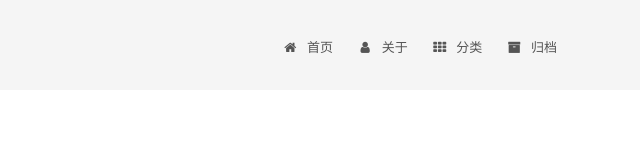
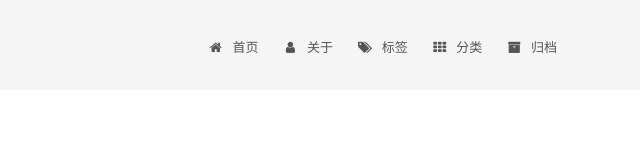
Before and after one commit to captaineggi/blog, a plain HTML site: page 2018/07/06/New-Start/index.html in a window 1280 px wide. Shown: the top 167 px of the page, 423-1063 px from the left. Drawn offline with Linux system fonts and the light colour scheme; a script that the page names is missing.

Commit message:
Site updated: 2018-11-12 21:11:46

```diff
--- a/2018/07/06/New-Start/index.html
+++ b/2018/07/06/New-Start/index.html
@@ -194,6 +194,16 @@
               <i class="menu-item-icon fa fa-fw fa-user"></i> <br />
 
             关于
+          </a>
+        </li>
+
+
+        <li class="menu-item menu-item-tags">
+          <a href="/tags/" rel="section">
+
+              <i class="menu-item-icon fa fa-fw fa-tags"></i> <br />
+
+            标签
           </a>
         </li>
 
--- a/css/main.css
+++ b/css/main.css
@@ -1822,7 +1822,7 @@ pre .javascript .function {
   width: 4px;
   height: 4px;
   border-radius: 50%;
-  background: #b86cff;
+  background: #fff;
 }
 .links-of-blogroll {
   font-size: 13px;
```
Also changed, not shown: 2018/10/21/电子记忆/index.html (+10 -0 lines), about/index.html (+10 -0 lines), archives/2018/07/index.html (+10 -0 lines), archives/2018/10/index.html (+10 -0 lines), archives/2018/index.html (+10 -0 lines), archives/index.html (+10 -0 lines), categories/index.html (+10 -0 lines), categories/life/index.html (+10 -0 lines), index.html (+10 -0 lines), tags/index.html (+10 -0 lines).
